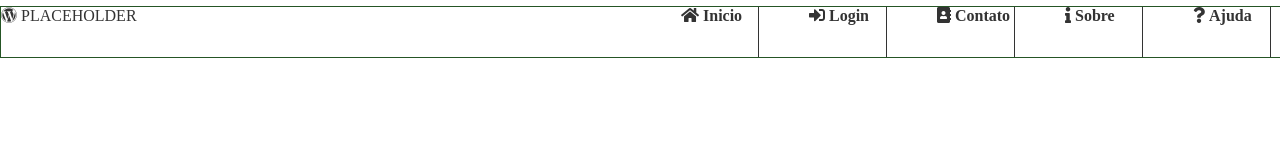
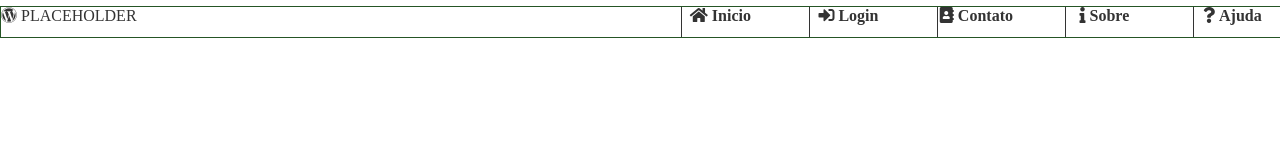
Before and after one commit to jcl1997/julio.lima.ra.31910749.padrao.layout.github.io, a website: page index.html in a window 1280 px wide. Shown: the top 160 px of the page. Drawn offline with Linux system fonts and the light colour scheme.

Commit message:
feat(frontend): adiciona tamanho do menu

```diff
--- a/css/index.css
+++ b/css/index.css
@@ -10,7 +10,7 @@
     direction: row;
     max-width: 100%;
     min-width: 100px;
-    min-height: 50px;
+    min-height: 30px;
     border: 1px solid #255525;
 }
 
@@ -22,18 +22,16 @@
     vertical-align: center;
 }
 
-div.right {
-    height: 100%;
-}
-
 .right a {
     display: flex;
     direction: row;
     text-decoration: none;
     color: #333333;
-    min-height: 50px;
+    min-height: 30px;
     width: 60%;
-    border-right: 1px solid #333333;
+    border-left: 1px solid #333333;
+    text-align: center;
+    vertical-align: center;
 }
 
 ul {
```
